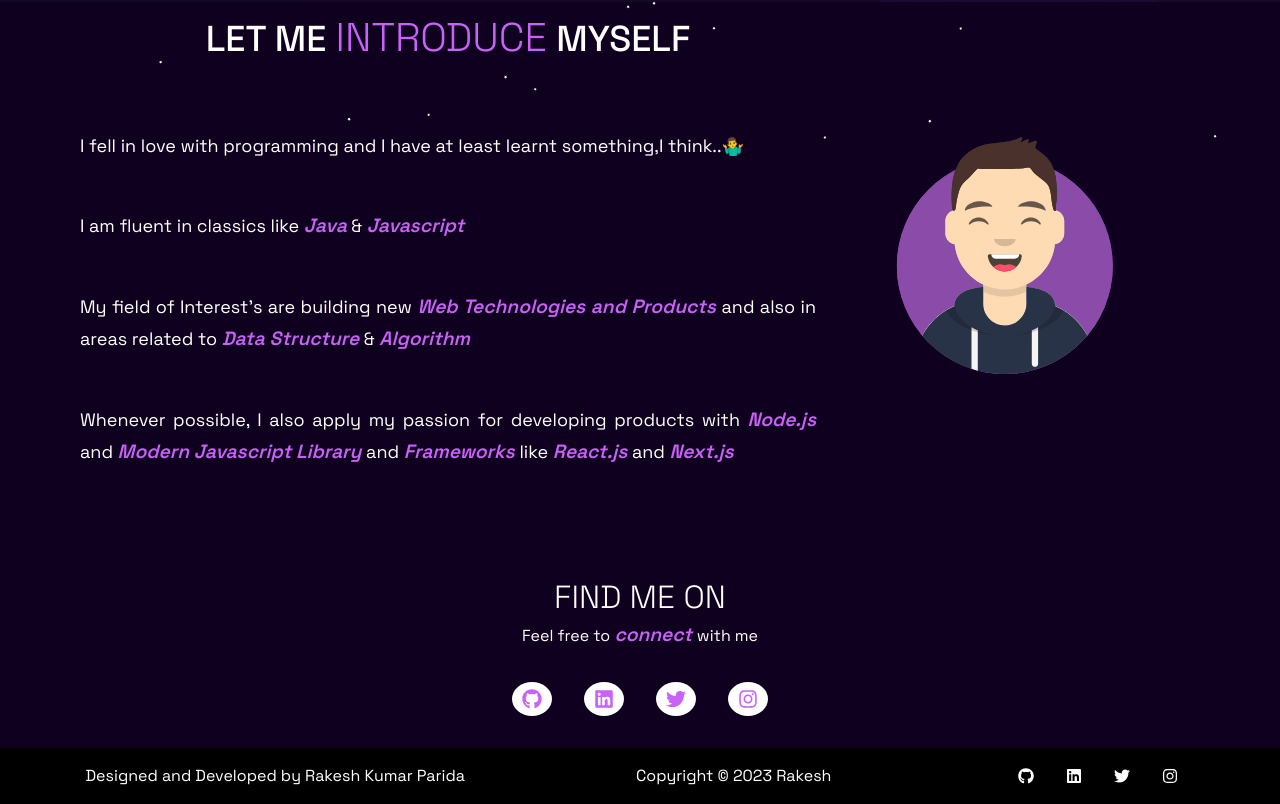
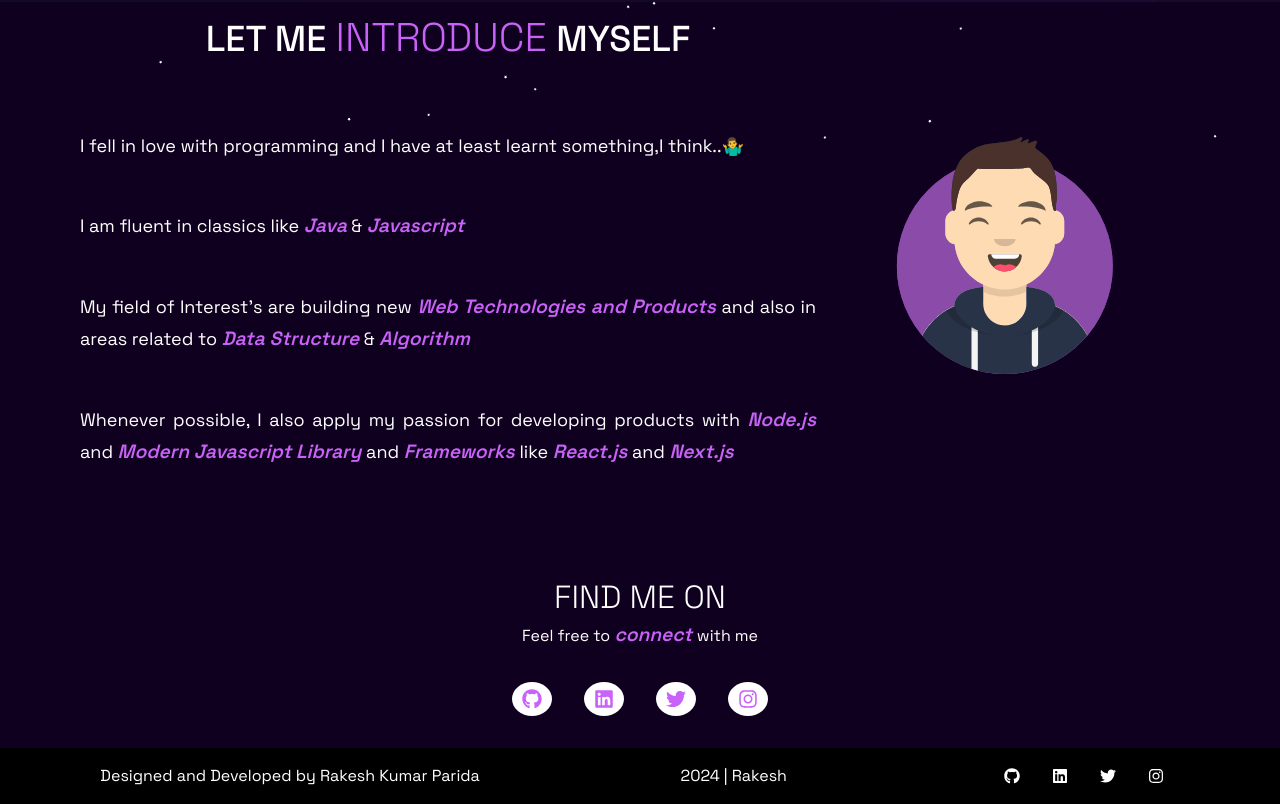
Before and after one commit to Rakesh-99/Portfolio, a React (Create React App) app: page / in a window 1280 px wide. Shown: the part 645-1449 px from the top of the page. Built offline with nearby package versions, Linux system fonts and the light colour scheme.

Commit message:
chore: ui improve

```diff
--- a/src/Components/Footer/Footer.js
+++ b/src/Components/Footer/Footer.js
@@ -8,7 +8,7 @@
     return (
         <div className="footerSection">
             <p>Designed and Developed by Rakesh Kumar Parida</p>
-            <p>Copyright © 2023 Rakesh</p>
+            <p>2024 | Rakesh</p>
             <ul className="footerIcons">
 
                 <li>
```
